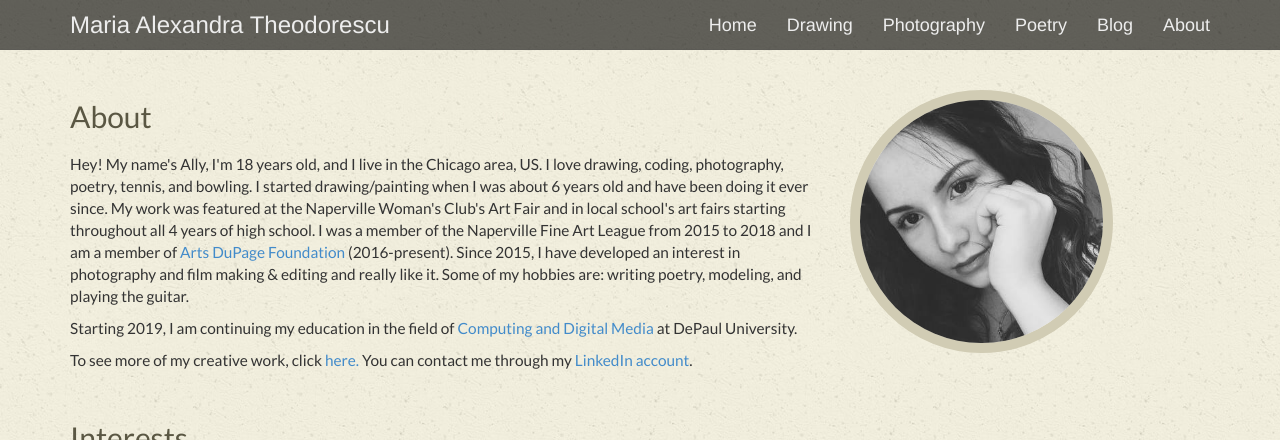
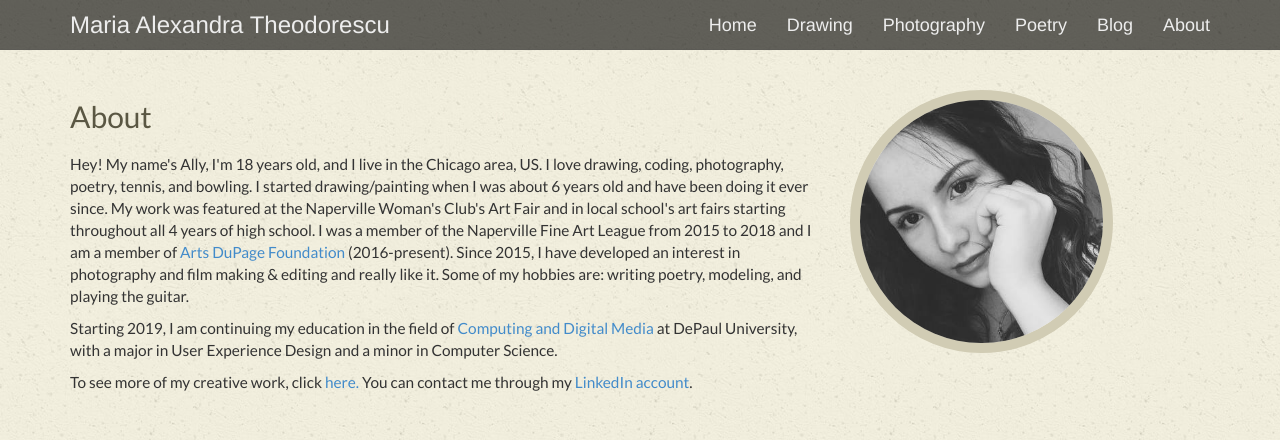
Before and after one commit to allyth/allyth, a Jekyll site: the page built from about.html, in a window 1280 px wide and 900 px high, cut to the strip 0-440 px from the top of the window. Built offline with Jekyll 4.4.1, drawn with Linux system fonts in a browser that asks for light colours; some web fonts are replaced.

Commit message:
Change about

```diff
--- a/about.html
+++ b/about.html
@@ -13,7 +13,7 @@
                     My work was featured at the Naperville Woman's Club's Art Fair and in local school's art fairs starting throughout all 4 years of high school.
                     I was a member of the Naperville Fine Art League from 2015 to 2018 and I am a member of <a href="http://www.artsdupage.org/">Arts DuPage Foundation</a> (2016-present).
                     Since 2015, I have developed an interest in photography and film making & editing and really like it. Some of my hobbies are: writing poetry, modeling, and playing the guitar.</p>
-                    <p> Starting 2019, I am continuing my education in the field of <a href="https://www.cdm.depaul.edu/Pages/default.aspx">Computing and Digital Media</a> at DePaul University.</p>
+                    <p> Starting 2019, I am continuing my education in the field of <a href="https://www.cdm.depaul.edu/Pages/default.aspx">Computing and Digital Media</a> at DePaul University, with a major in User Experience Design and a minor in Computer Science.</p>
                     <p>To see more of my creative work, click <a href="https://www.instagram.com/oceanbluesoul/">here.</a> You can contact me through my <a href="http://www.linkedin.com/in/alexandra-theodorescu">LinkedIn account</a>.</p>
 
 
```
